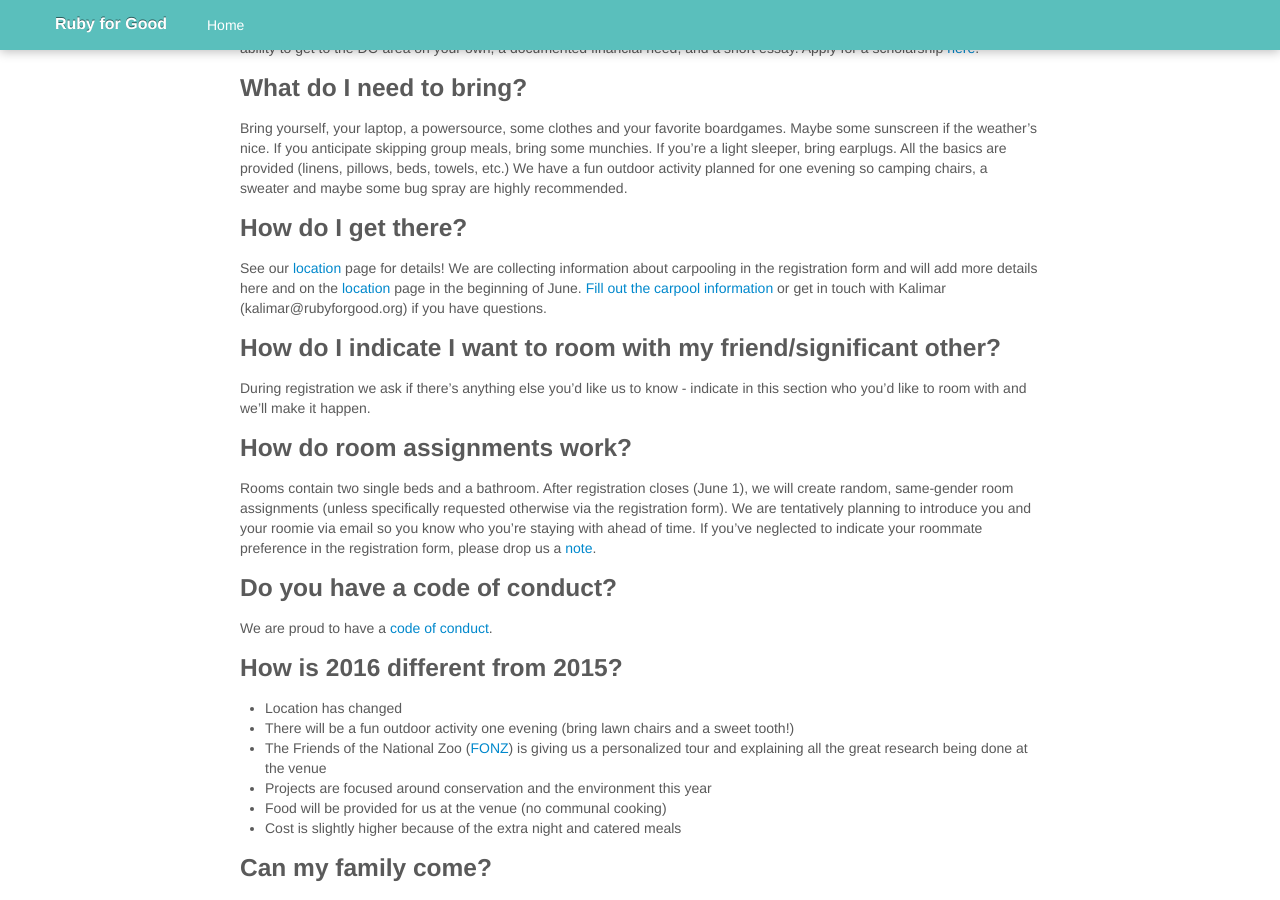
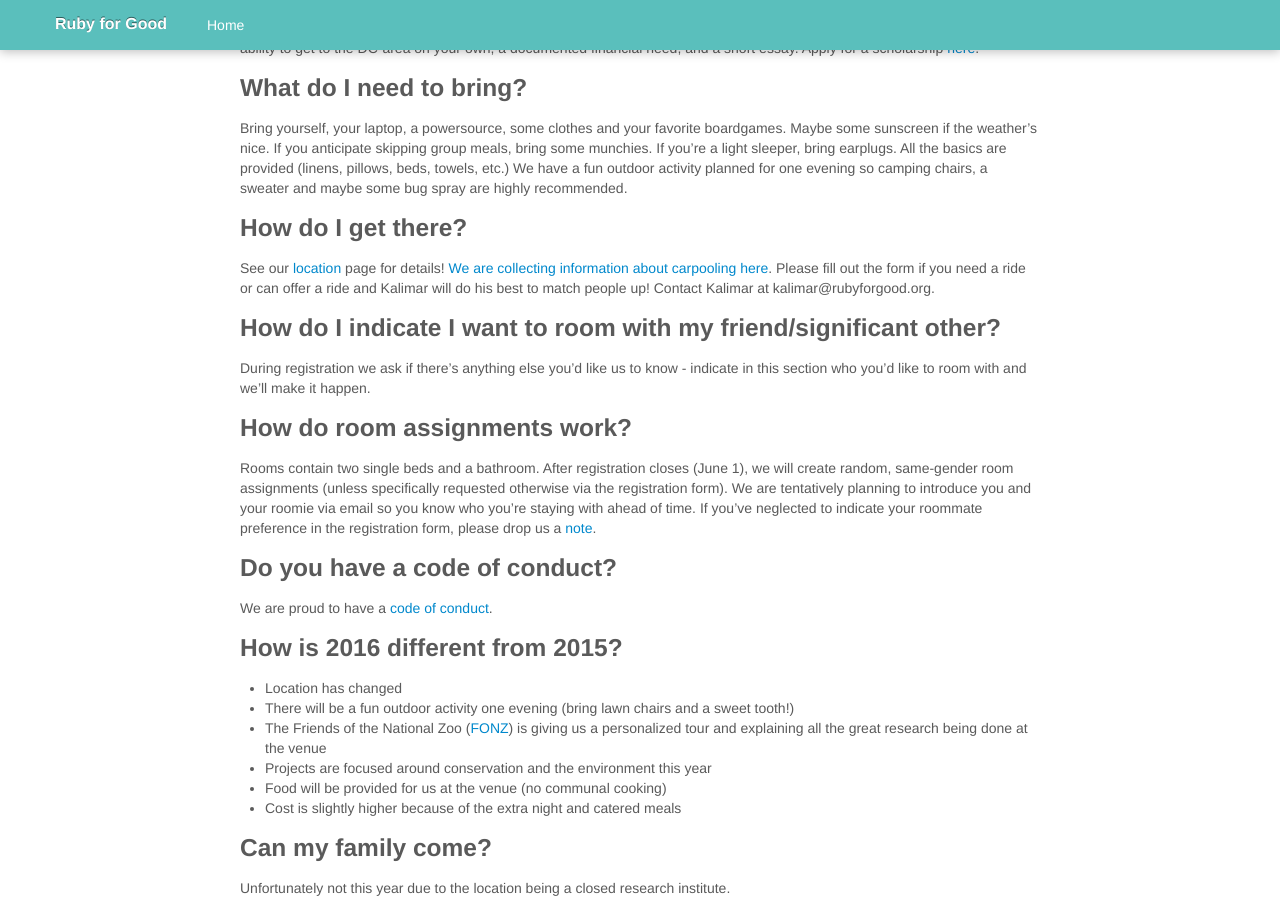
Before and after one commit to rubyforgood/rubyforgood.org--old, a Jekyll site: the page built from faq.md, in a window 1280 px wide and 900 px high, scrolled down 3092 px. Built offline with Jekyll 4.4.1, drawn with Linux system fonts in a browser that asks for light colours.

Commit message:
Update faq.md

```diff
--- a/faq.md
+++ b/faq.md
@@ -125,7 +125,7 @@ Bring yourself, your laptop, a powersource, some clothes and your favorite board
 
 ### How do I get there?
 
-See our <a href="/location">location</a> page for details! We are collecting information about carpooling in the registration form and will add more details here and on the <a href="/location">location</a> page in the beginning of June. <a href="https://docs.google.com/forms/d/1aA0fJbbmxYW3lTqP6A7zLOnZbECzCd5d9f7L9ok_jLI/viewform?c=0&w=1">Fill out the carpool information</a> or get in touch with Kalimar (kalimar@rubyforgood.org) if you have questions.
+See our <a href="/location">location</a> page for details! <a href="https://docs.google.com/forms/d/1aA0fJbbmxYW3lTqP6A7zLOnZbECzCd5d9f7L9ok_jLI/viewform?c=0&w=1">We are collecting information about carpooling here</a>. Please fill out the form if you need a ride or can offer a ride and Kalimar will do his best to match people up! Contact Kalimar at kalimar@rubyforgood.org.
 
 ### How do I indicate I want to room with my friend/significant other?
 
```
